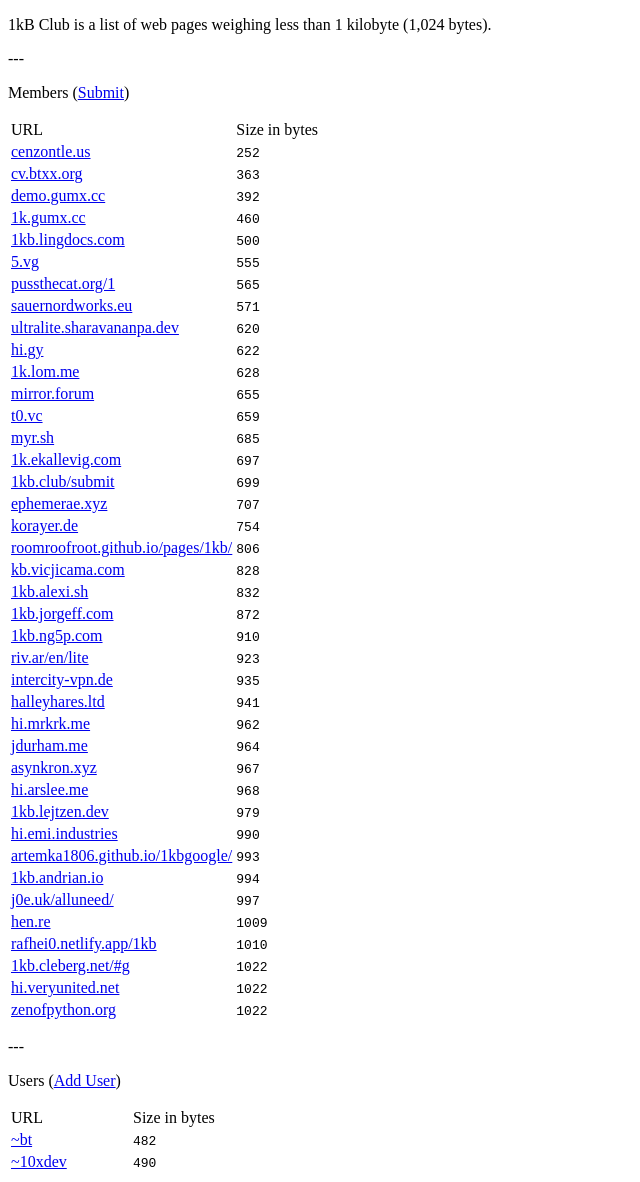
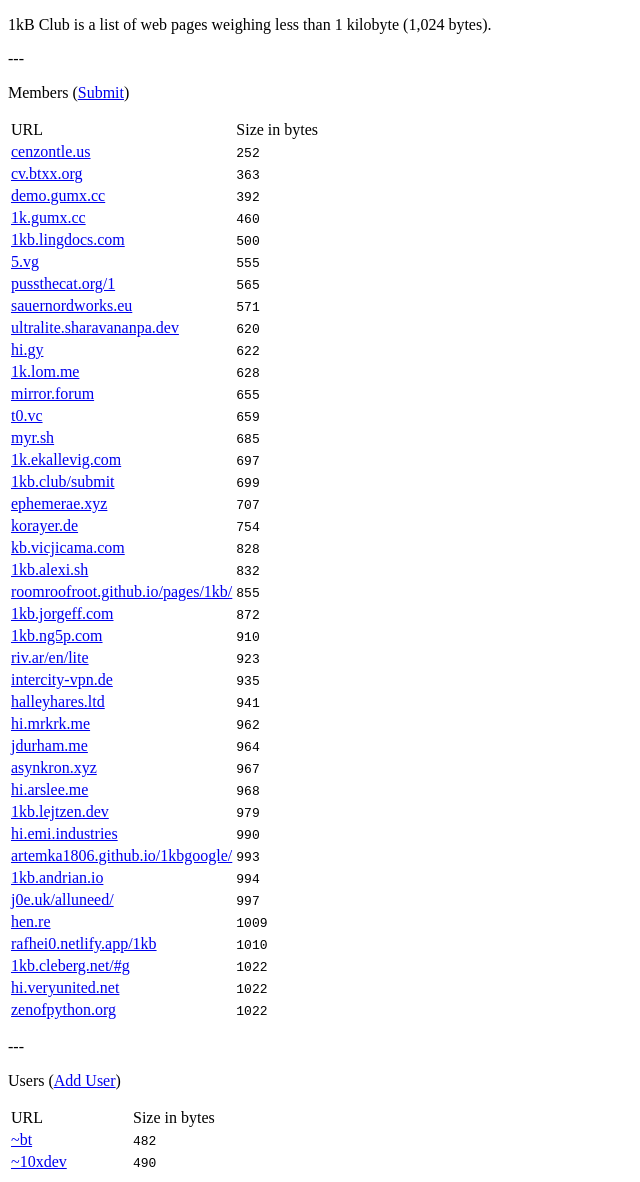
Before and after one commit to bradleytaunt/1kb.club, a Jekyll site: the page built from index.html, in a window 1280 px wide. Shown: the whole page, without its empty margins (0-640 px from the left). Built offline with Jekyll 4.4.1, drawn with Linux system fonts in a browser that asks for light colours.

Commit message:
Update latest member page size

```diff
--- a/_data/sites.yml
+++ b/_data/sites.yml
@@ -20,7 +20,7 @@
   size: 699
 
 - domain: roomroofroot.github.io/pages/1kb/
-  size: 806
+  size: 855
 
 - domain: 1kb.jorgeff.com
   size: 872
```
